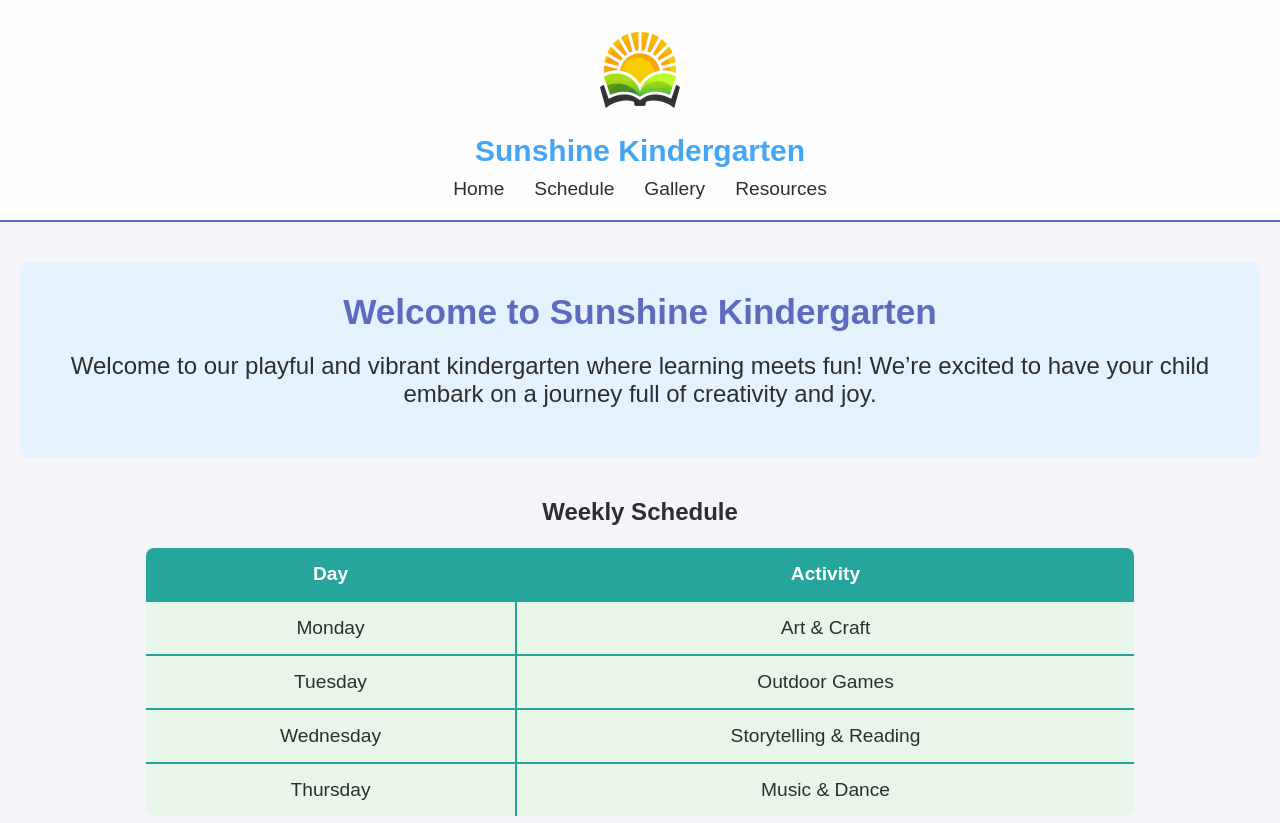
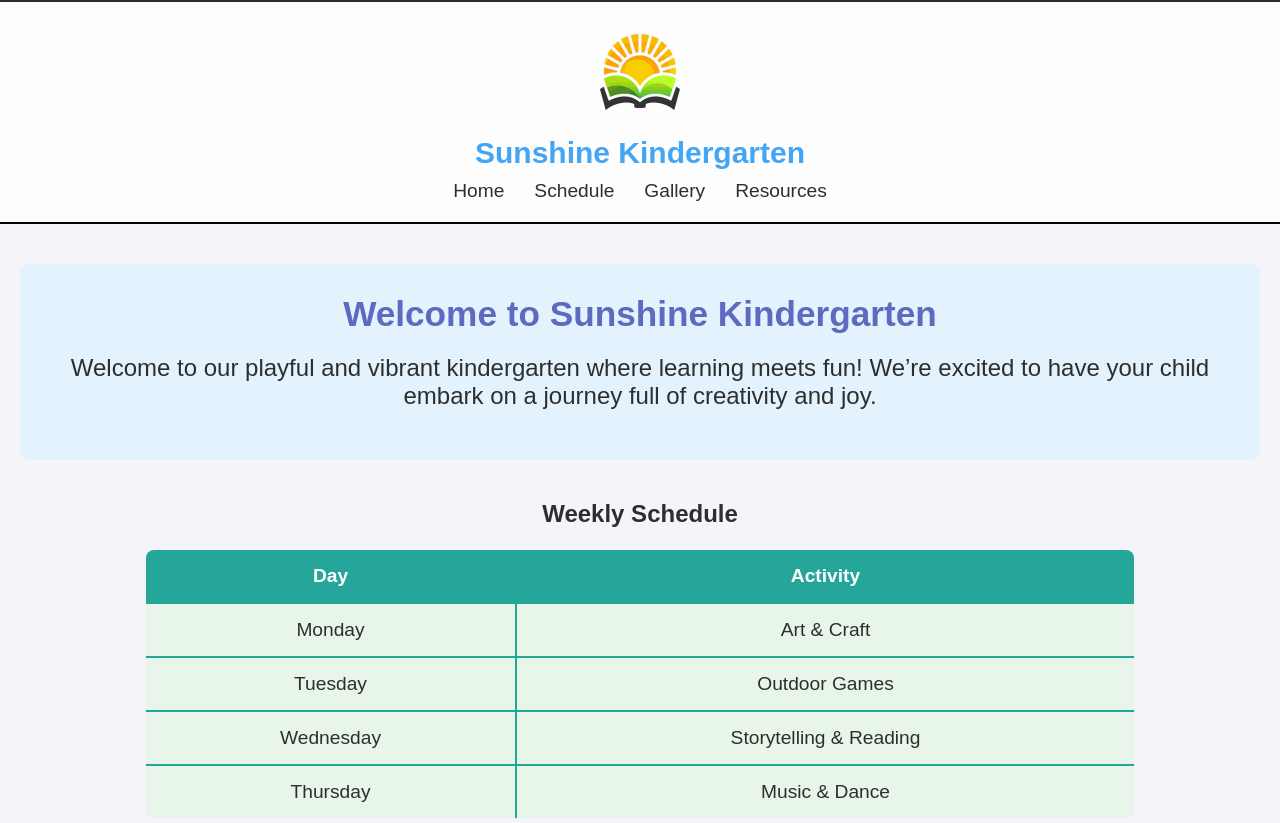
Before and after one commit to Sakenah212/assigment-333-, a plain HTML site: page index.html in a window 1280 px wide. Shown: the top 823 px of the page. Drawn offline with Linux system fonts and the light colour scheme.

Commit message:
fourth change

```diff
--- a/styles.css
+++ b/styles.css
@@ -19,7 +19,8 @@ header, footer, main {
 
 header {
     background-color: #fdfdfd;
-    border-bottom: 2px solid #5c6bc0; /* Cool purple for accent */
+    border-bottom: 2px solid #090000; /* Cool purple for accent */
+    border-top: 2px solid #2e2e2e;
     padding: 20px 0;
 }
 
@@ -195,12 +196,7 @@ footer a:hover {
         margin: 10px 0;
     }
 
-    .gallery img {
-        width: 80%;
-        margin-bottom: 20px;
-    }
+    .gallery img { width: 80%;margin-bottom: 20px; }
 
-    table {
-        width: 100%;
-    }
+    table { width: 100%; }
 }
```
Also changed, not shown: 1 other file.
